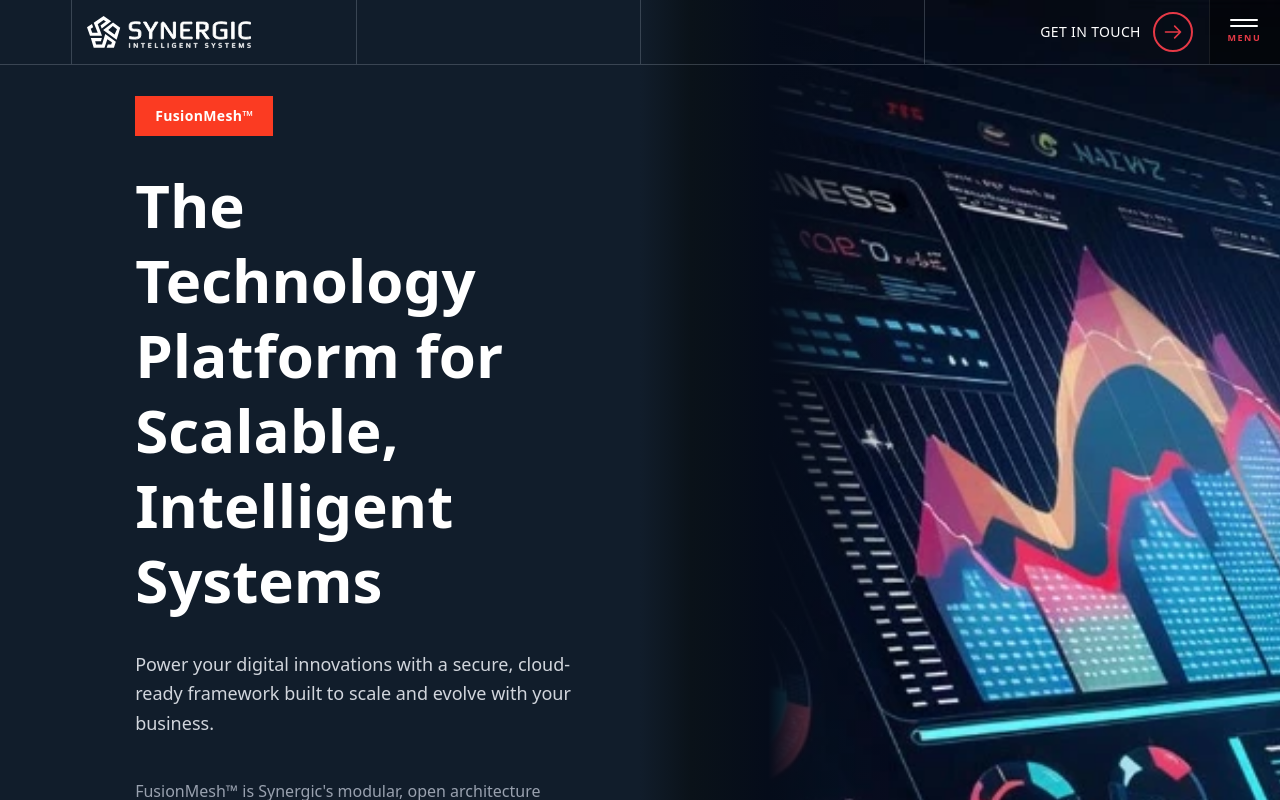
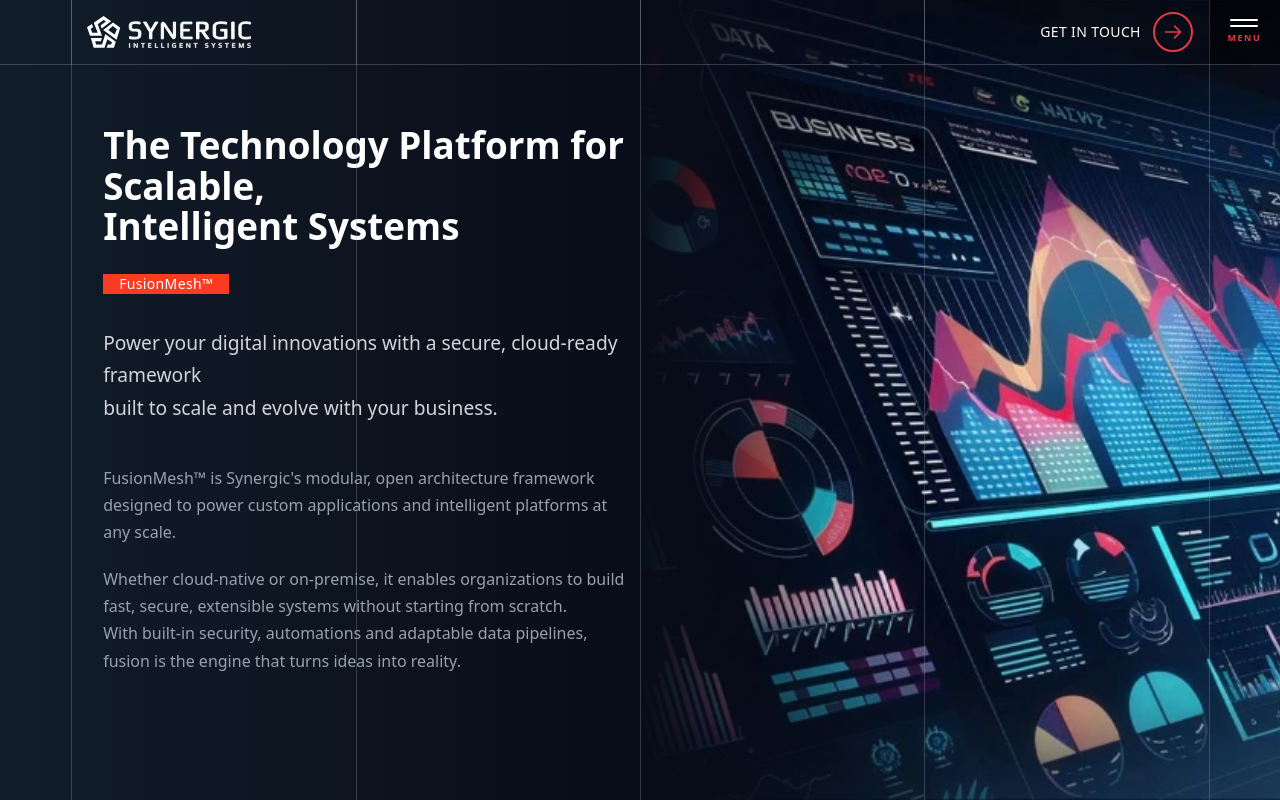
Before and after one commit to abdullah-fareed1/synergic, a Next.js app: page /fusionmesh in a window 1280 px wide. Shown: the top 800 px of the page. Built offline with nearby package versions, Linux system fonts and the light colour scheme.

Commit message:
FusionMesh: Upates to Hero Section & Navbar

```diff
--- a/app/fusionmesh/components/Navbar.tsx
+++ b/app/fusionmesh/components/Navbar.tsx
@@ -104,17 +104,9 @@
             <div className="flex flex-col gap-1">
               <div className="bg-white w-7 h-0.5 rounded-sm mt-0.5" />
               <div className="bg-white w-7 h-0.5 rounded-sm mt-0.5" />
+              <div className="bg-white w-7 h-0.5 rounded-sm mt-0.5" />
             </div>
-            <span
-              className="uppercase font-semibold"
-              style={{
-                color: "#E63946",
-                fontSize: "9px",
-                letterSpacing: "1.55px",
-              }}
-            >
-              MENU
-            </span>
+
           </div>
         </button>
       </div>
--- a/app/fusionmesh/sections/HeroSection.tsx
+++ b/app/fusionmesh/sections/HeroSection.tsx
@@ -10,39 +10,72 @@
 
   return (
     <>
-      {/* MOBILE VERSION */}
-      <section className="lg:hidden relative min-h-screen" style={{ backgroundColor: '#111D2B' }}>
+      {/* Mobile */}
+      <section
+        className="lg:hidden relative min-h-screen"
+        style={{ backgroundColor: "#070C18" }}
+      >
+        <div
+          className="absolute top-0 left-0 right-0"
+          style={{
+            height: "60%",
+            background:
+              "linear-gradient(to bottom, #111D2B 0%, #0D1520 40%, #070C18 100%)",
+            zIndex: 0,
+          }}
+        />
+
+        <div className="relative z-10">
           <Navbar onMenuClick={() => setIsMenuOpen(true)} />
 
           <div className="pt-24 px-6 pb-12">
+            <h1 className="text-white text-4xl font-extrabold leading-tight mb-6">
+              The Technology Platform for<br/>Scalable, Intelligent<br />Systems
+            </h1>
+
             <div className="mb-6">
-            <span className="inline-block px-4 py-2 text-white text-sm font-bold tracking-wide" style={{ backgroundColor: '#FB3B22' }}>
+              <span
+                className="inline-block px-4 py-2 text-white text-sm font-bold tracking-wide"
+                style={{ backgroundColor: "#FB3B22" }}
+              >
                 FusionMesh™
               </span>
             </div>
 
-          <h1 className="text-white text-4xl font-extrabold leading-tight mb-6">
-            The Technology Platform for Scalable, Intelligent Systems
-          </h1>
-
-          <p className="text-gray-300 text-base leading-relaxed mb-8">
-            Power your digital innovations with a secure, cloud-ready framework built to scale and evolve with your business.
+            <p className="text-gray-300 text-l leading-relaxed mb-8">
+              Power your digital innovations with a secure, cloud-ready
+              framework built to scale and evolve with your business.
             </p>
 
-          <div className="space-y-4 text-gray-400 text-sm leading-relaxed">
+            <div className="space-y-4 text-gray-400 text-m leading-relaxed">
               <p>
-              FusionMesh™ is Synergic's modular, open architecture framework designed to power custom applications and intelligent platforms at any scale.
+                FusionMesh™ is Synergic's modular, open architecture framework
+                designed to power custom applications and intelligent platforms
+                at any scale.
               </p>
               <p>
-              Whether cloud-native or on-premise, it enables organizations to build fast, secure, extensible systems without starting from scratch.
+                Whether cloud-native or on-premise, it enables organizations to
+                build fast, secure, extensible systems without starting from
+                scratch.
               </p>
               <p>
-              With built-in security, automations and adaptable data pipelines, fusion is the engine that turns ideas into reality.
+                With built-in security, automations and adaptable data
+                pipelines, fusion is the engine that turns ideas into reality.
               </p>
             </div>
           </div>
+        </div>
 
-        <div className="w-full">
+        <div className="relative w-full">
+          <div
+            className="absolute top-0 left-0 right-0 pointer-events-none"
+            style={{
+              height: "30%",
+              background:
+                "linear-gradient(to bottom, #070C18 0%, rgba(7, 12, 24, 0.6) 50%, transparent 100%)",
+              zIndex: 10,
+            }}
+          />
           <img
             src="/fusion.webp"
             alt="Data Analytics Dashboard"
@@ -52,78 +85,124 @@
 
         {isMenuOpen && <MobileMenu onClose={() => setIsMenuOpen(false)} />}
       </section>
-
-      {/* DESKTOP VERSION */}
-      <div className="hidden lg:block relative" style={{ backgroundColor: '#111D2B' }}>
+      {/* Desktop */}
+      <div
+        className="hidden lg:block relative"
+        style={{ backgroundColor: "#070C18" }}
+      >
         <Navbar onMenuClick={() => setIsMenuOpen(true)} />
 
         <GridSection
-          showLines={[true, true, true, true, true]}
+          showLines={[false, false, false, false, false]}
           bgColor="bg-transparent"
           minHeight="100vh"
         >
-          {/* Background image that extends to the right edge */}
+          <div
+            className="hidden lg:block absolute left-[5.56%] top-0 bottom-0 w-px bg-gray-400 opacity-30"
+            style={{ zIndex: 50 }}
+          />
+          <div
+            className="hidden lg:block absolute left-[27.78%] top-0 bottom-0 w-px bg-gray-400 opacity-30"
+            style={{ zIndex: 50 }}
+          />
+          <div
+            className="hidden lg:block absolute left-[50%] top-0 bottom-0 w-px bg-gray-400 opacity-30"
+            style={{ zIndex: 50 }}
+          />
+          <div
+            className="hidden lg:block absolute left-[72.22%] top-0 bottom-0 w-px bg-gray-400 opacity-30"
+            style={{ zIndex: 50 }}
+          />
+          <div
+            className="hidden lg:block absolute left-[94.44%] top-0 bottom-0 w-px bg-gray-400 opacity-30"
+            style={{ zIndex: 50 }}
+          />
+
+          <div
+            className="absolute top-0 bottom-0 left-0 right-0"
+            style={{
+              background:
+                "linear-gradient(to right, #111D2B 0%, #0D1520 25%, #070C18 50%, #070C18 100%)",
+              zIndex: 0,
+            }}
+          />
+
           <div
             className="absolute top-0 bottom-0 right-0"
             style={{
-              backgroundImage: 'url(/fusion.webp)',
-              backgroundSize: 'cover',
-              backgroundPosition: 'center',
-              left: '50%'
+              backgroundImage: "url(/fusion.webp)",
+              backgroundSize: "cover",
+              backgroundPosition: "center",
+              left: "50%",
+              zIndex: 1,
             }}
           />
 
-          {/* Gradient overlay on top of the image for fade effect */}
           <div
             className="absolute top-0 bottom-0 pointer-events-none"
             style={{
-              left: '50%',
-              width: '20%',
-              background: `linear-gradient(to right, #111D2B 0%, #0a1219 20%, #050C1A 50%, transparent 100%)`
+              left: "50%",
+              width: "20%",
+              background: `linear-gradient(to right, #070C18 0%, rgba(7, 12, 24, 0.8) 20%, rgba(7, 12, 24, 0.4) 50%, transparent 100%)`,
+              zIndex: 2,
             }}
           />
 
           <GridContainer className="min-h-screen">
-            {/* Left Content Column (AB) */}
-            <GridCol
-              span="AB"
-              className="relative flex items-center"
-              style={{ backgroundColor: '#111D2B' }}
+            <GridCol span="AB" className="relative flex items-center">
+              <div className="relative z-10 pl-8 py-24 ">
+                <h1
+                  className="text-white font-extrabold mb-6"
+                  style={{ fontSize: "2.3rem", lineHeight: "1.1" }}
                 >
-              <div className="relative z-10 pl-16 pr-12 py-24 max-w-2xl">
+                  The Technology Platform for Scalable,
+                  <br />
+                  Intelligent Systems
+                </h1>
+
                 <div className="mb-8">
-                  <span className="inline-block px-5 py-2.5 text-white text-sm font-bold tracking-wide" style={{ backgroundColor: '#FB3B22' }}>
+                  <span
+                    className="inline-block px-4 py-2.4 text-white text-sm tracking-wide"
+                    style={{ backgroundColor: "#FB3B22" }}
+                  >
                     FusionMesh™
                   </span>
                 </div>
 
-                <h1 className="text-white text-5xl xl:text-6xl font-extrabold leading-tight mb-8">
-                  The Technology Platform for Scalable, Intelligent Systems
-                </h1>
-
-                <p className="text-gray-300 text-lg leading-relaxed mb-10">
-                  Power your digital innovations with a secure, cloud-ready framework built to scale and evolve with your business.
+                <p
+                  className="text-gray-300 leading-relaxed mb-10"
+                  style={{ fontSize: "1.2rem", lineHeight: "1.7" }}
+                >
+                  Power your digital innovations with a secure, cloud-ready
+                  framework <br /> built to scale and evolve with your business.
                 </p>
 
-                <div className="space-y-5 text-gray-400 text-base leading-relaxed">
+                <div
+                  className="space-y-5 text-gray-400 leading-relaxed"
+                  style={{ fontSize: "1rem", lineHeight: "1.7" }}
+                >
                   <p>
-                    FusionMesh™ is Synergic's modular, open architecture framework designed to power custom applications and intelligent platforms at any scale.
+                    FusionMesh™ is Synergic's modular, open architecture
+                    framework
+                    <br /> designed to power custom applications and intelligent
+                    platforms at
+                    <br /> any scale.
                   </p>
                   <p>
-                    Whether cloud-native or on-premise, it enables organizations to build fast, secure, extensible systems without starting from scratch.
-                  </p>
-                  <p>
-                    With built-in security, automations and adaptable data pipelines, fusion is the engine that turns ideas into reality.
+                    Whether cloud-native or on-premise, it enables organizations
+                    to build
+                    <br /> fast, secure, extensible systems without starting
+                    from scratch.
+                    <br />
+                    With built-in security, automations and adaptable data
+                    pipelines,
+                    <br /> fusion is the engine that turns ideas into reality.
                   </p>
                 </div>
               </div>
             </GridCol>
 
-            {/* Right Image Column (CD) - Transparent to show background */}
-            <GridCol
-              span="CD"
-              className="min-h-screen relative"
-            >
+            <GridCol span="CD" className="min-h-screen relative">
               <div />
             </GridCol>
           </GridContainer>
```
Lines whose indentation alone changed are shown as unchanged.
